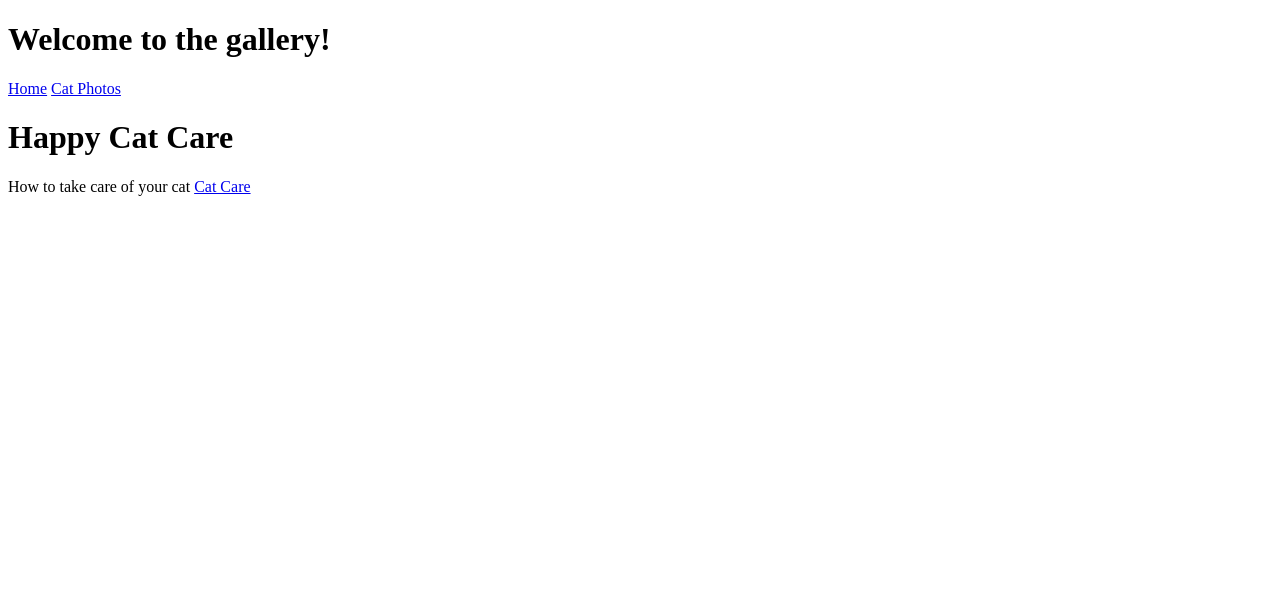
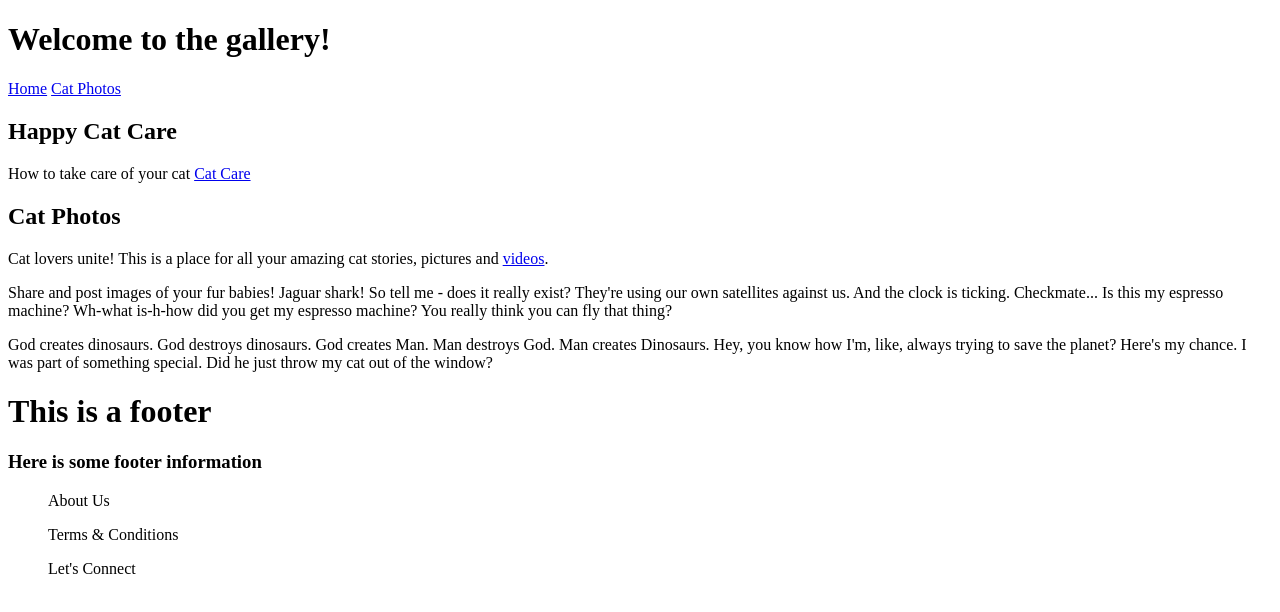
Before and after one commit to Mirakhalz/super-octo-funicular, a plain HTML site: page blog.html in a window 1280 px wide. Drawn offline with Linux system fonts and the light colour scheme.

Commit message:
Added semantic tags

```diff
--- a/blog.html
+++ b/blog.html
@@ -4,8 +4,11 @@
     <meta charset="UTF-8">
     <meta http-equiv="X-UA-Compatible" content="IE=edge">
     <meta name="viewport" content="width=device-width, initial-scale=1.0">
+    <meta name="keywords" content="links, articles, discussion, forum, photo's, cats, kittens, pets, pet care, pet health, cat lovers, blogs, posts, support, contact us, share, save, cat care, kitten care, connect">
+    <meta name="author" content="Aisha">
     <title>Cat Blog</title>
 </head>
+
 <body>
 
     <header>
@@ -16,9 +19,46 @@
             <a href="/photoGallery.html">Cat Photos</a>
         </nav>
     </header>
-<h1>Happy Cat Care</h1>
 
-<p>How to take care of your cat <a href="https://www.aspca.org/pet-care/cat-care/general-cat-care" target="_blank">Cat Care</a></p>
+    <section>
+
+        <h1>Happy Cat Care</h1>
+
+        <p>How to take care of your cat <a href="https://www.aspca.org/pet-care/cat-care/general-cat-care" target="_blank">Cat Care</a></p>
+
+    </section>
+
+    <article>
+
+        <h2>Cat Photos</h2>
+
+        <p>Cat lovers unite! This is a place for all your amazing cat stories, pictures and <a href="#videos">videos</a>.</p>
+
+        <p>Share and post images of your fur babies! Jaguar shark! So tell me - does it really exist?
+        They're using our own satellites against us. And the clock is ticking. Checkmate...
+        Is this my espresso machine? Wh-what is-h-how did you get my espresso machine? You really think
+        you can fly that thing?</p>
+
+        <p>God creates dinosaurs. God destroys dinosaurs. God creates Man. Man destroys God. Man creates Dinosaurs.
+        Hey, you know how I'm, like, always trying to save the planet? Here's my chance. I was part of something
+        special. Did he just throw my cat out of the window?
+        </p>
+
+    </article>
+
+    <footer>
+
+        <h1>This is a footer</h1>
+
+        <h3>Here is some footer information</h3>
+
+        <nav>
+            <ul>About Us</ul>
+            <ul>Terms & Conditions</ul>
+            <ul>Let's Connect</ul>
+        </nav>
+
+    </footer>
 
 </body>
 </html>
```
Also changed, not shown: index.html (+24 -4 lines), photoGallery.html (+38 -16 lines).
